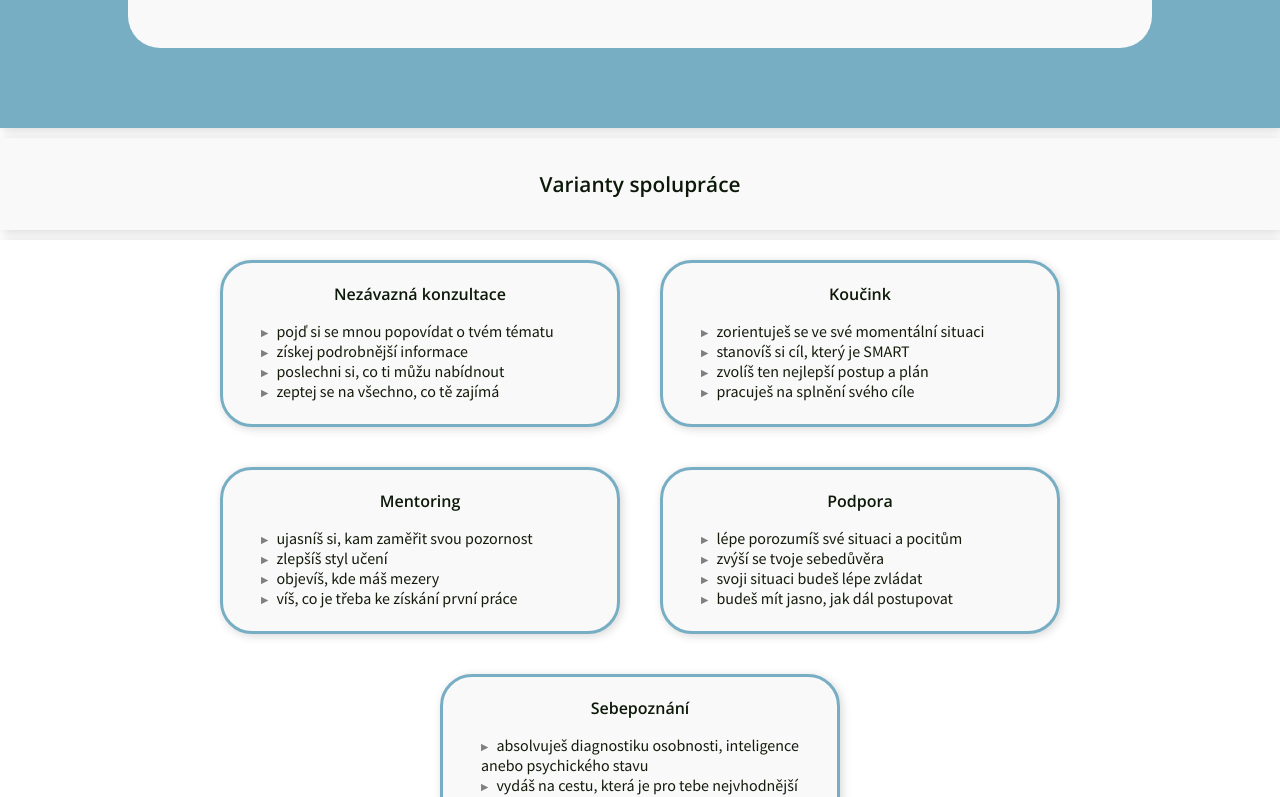
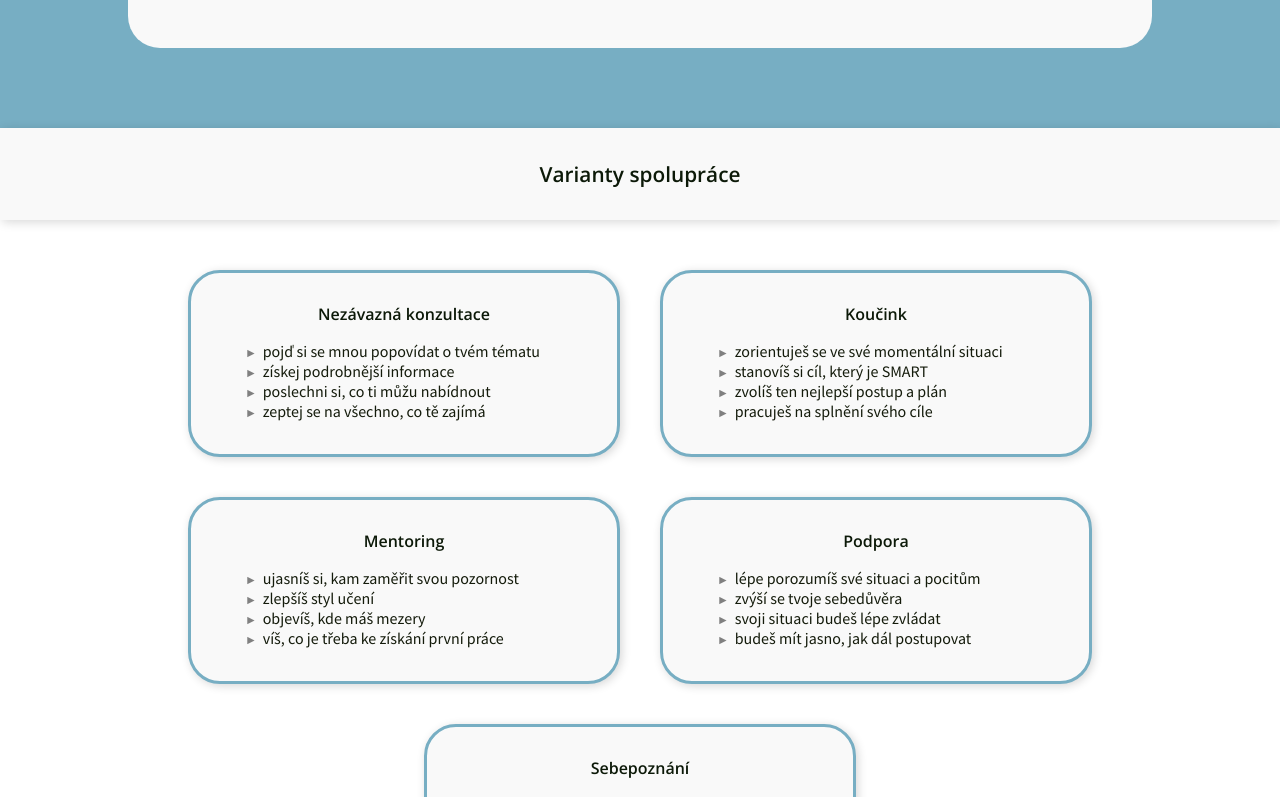
Before and after one commit to NelliaS/personal-webpage, a Next.js app: page /jak-to-funguje in a window 1280 px wide. Shown: the part 723-1520 px from the top of the page. Built offline with nearby package versions, Linux system fonts and the light colour scheme.

Commit message:
minor changes

```diff
--- a/src/styles/JakToFunguje.module.css
+++ b/src/styles/JakToFunguje.module.css
@@ -80,8 +80,7 @@
 .content__block2 {
   background-color: var(--color-primary);
   box-shadow: 2px 2px 10px #00000029;
-  margin-bottom: 10px;
-  margin-top: 10px;
+  margin-bottom: 30px;
   display: flex;
 }
 .content__block2 h1 {
@@ -90,7 +89,6 @@
 
 .content__block3 {
   background-color: var(--color-background);
-  box-shadow: 2px 2px 10px #00000029;
   margin-bottom: 10px;
 }
 .card_container {
@@ -105,11 +103,11 @@
   border: solid 3px var(--color-secondary);
   border-radius: 2rem;
   box-shadow: 2px 2px 10px #00000029;
-  width: 25rem;
+  width: 27rem;
   flex: 0 1 auto;
   margin: 20px;
-  padding: 20px 30px 10px 30px;
-  padding-bottom: 23px;
+  padding: 30px 30px 10px 30px;
+  padding-bottom: 33px;
 }
 .card h2 {
   display: block;
@@ -128,6 +126,9 @@
   font-size: 0.6rem;
   margin-right: 0.5rem;
   vertical-align: 10%;
+}
+.card ul {
+  margin-left: 5%;
 }
 /*
 .card li::marker {
--- a/src/styles/Nela.module.css
+++ b/src/styles/Nela.module.css
@@ -472,7 +472,7 @@
     position: absolute;
     top: 58%;
     width: 100%;
-    padding: 12px 0px;
+    padding: 17px 0px;
     font-size: 19px;
 }
 }
--- a/src/styles/cenik.module.css
+++ b/src/styles/cenik.module.css
@@ -239,7 +239,7 @@
         position: absolute;
         top:30%;
         width: 100%;
-        padding: 30px 0px;
+        padding: 35px 0px;
         font-size: 19px;
       }
       .mobilebuttonwrapper{
```
Also changed, not shown: src/styles/Home.module.css (+4 -4 lines).
